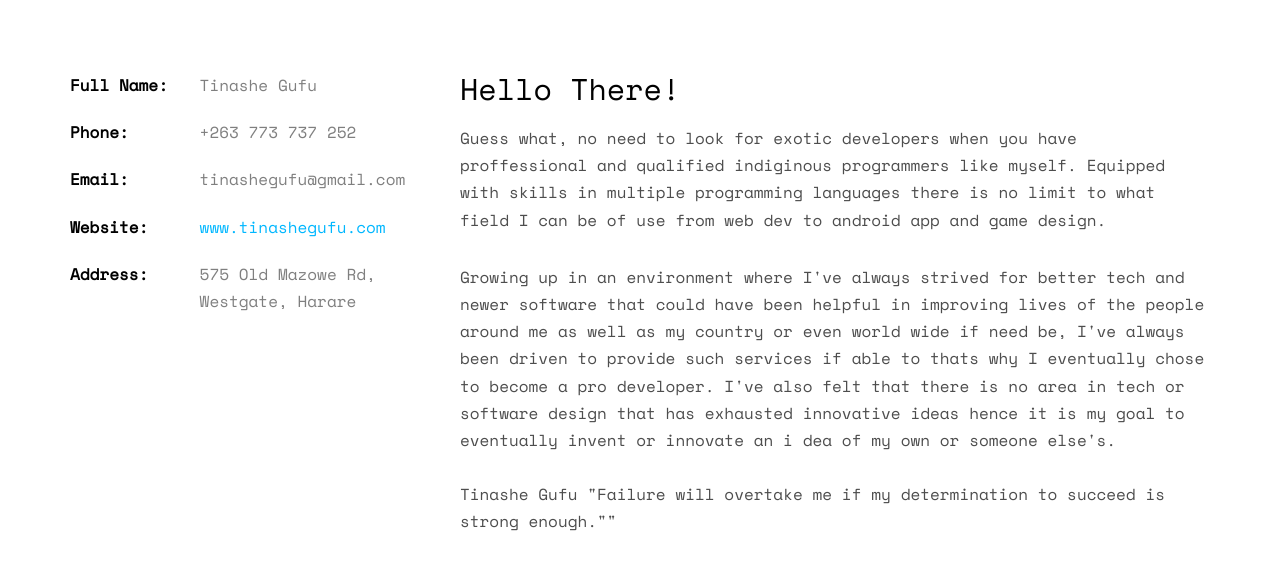
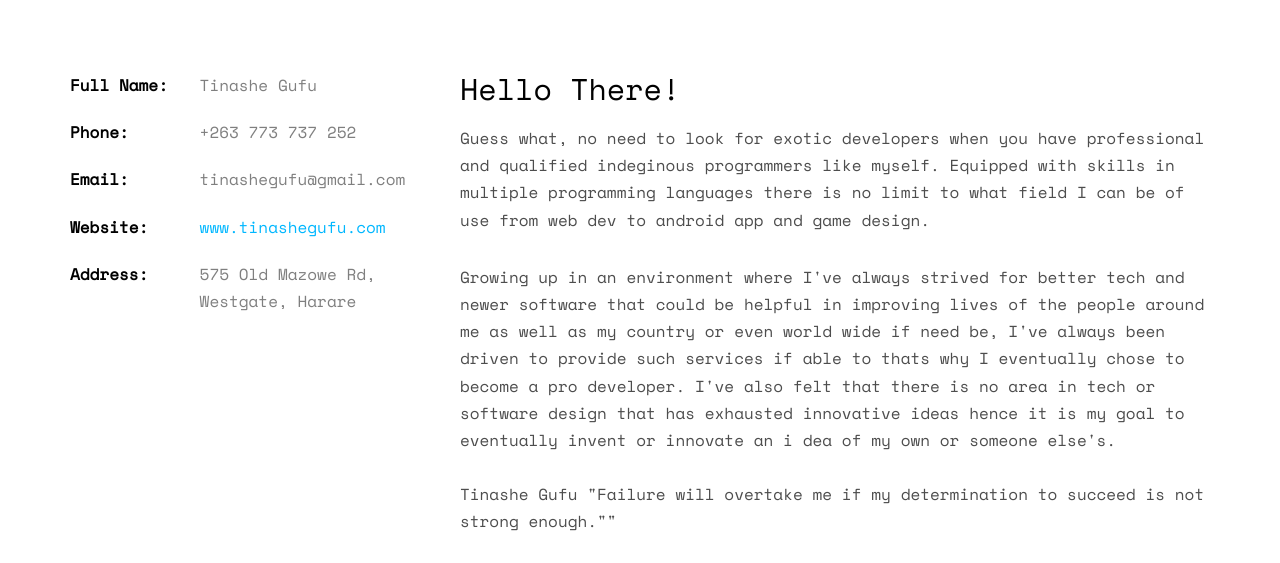
Before and after one commit to tinashegufu/home, a plain HTML site: page index.html in a window 1280 px wide. Shown: the part 1000-1563 px from the top of the page. Drawn offline with nearby package versions, Linux system fonts and the light colour scheme; some packages are replaced by stand-ins of ours; no server answers.

Commit message:
Update index.html

```diff
--- a/index.html
+++ b/index.html
@@ -90,9 +90,9 @@
 				</div>
 				<div class="col-md-8">
 					<h2>Hello There!</h2>
-					<p>Guess what, no need to look for exotic developers when you have proffessional and qualified indiginous programmers like myself. Equipped with skills in multiple programming languages there is no limit to what field I can be of use from web dev to android app and game design.</p>
-					<p>Growing up in an environment where I've always strived for better tech and newer software that could have been helpful in improving lives of the people around me as well as my country or even world wide if need be, I've always been driven to provide such services if able to thats why I eventually chose to become a pro developer. I've also felt that there is no area in tech or software design that has exhausted innovative ideas hence it is my goal to eventually invent or innovate an i dea of my own or someone else's.
-						<br> <br> Tinashe Gufu "Failure will overtake me if my determination to succeed is strong enough."" </p>
+					<p>Guess what, no need to look for exotic developers when you have professional and qualified indeginous programmers like myself. Equipped with skills in multiple programming languages there is no limit to what field I can be of use from web dev to android app and game design.</p>
+					<p>Growing up in an environment where I've always strived for better tech and newer software that could be helpful in improving lives of the people around me as well as my country or even world wide if need be, I've always been driven to provide such services if able to thats why I eventually chose to become a pro developer. I've also felt that there is no area in tech or software design that has exhausted innovative ideas hence it is my goal to eventually invent or innovate an i dea of my own or someone else's.
+						<br> <br> Tinashe Gufu "Failure will overtake me if my determination to succeed is not strong enough."" </p>
 					<p>
 						<ul class="fh5co-social-icons">
 								<li><a href="https://twitter.com/tinashe_gufu" target="_blank"><i class="fab fa-twitter" style="font-size:25px;"></i></a></li>
```
